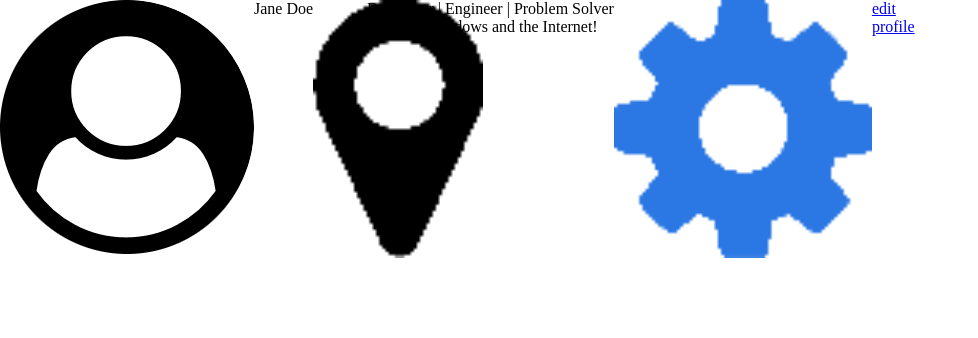
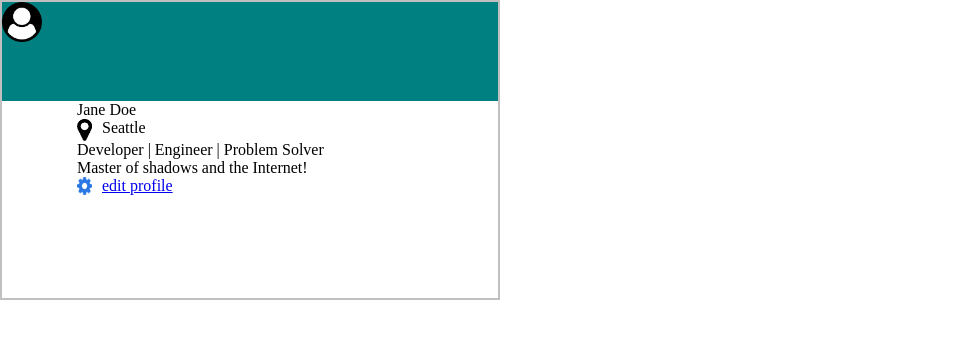
Before and after one commit to dreessen-n/user-card, a plain HTML site: page index.html in a window 1280 px wide. Shown: the whole page, without its empty margins (0-978 px from the left). Drawn offline with Linux system fonts and the light colour scheme.

Commit message:
Add bgc to head and content Add margin and adjust content

```diff
--- a/index.html
+++ b/index.html
@@ -17,15 +17,15 @@
                 <p>Jane Doe</p>
             </div>
             <div class="location">
-                <img src="./assets/icons/map-marker.png" alt="location icon" class="ing_location-icon">
-                <p class="location"></p>
+                <img src="./assets/icons/map-marker.png" alt="location icon" class="img_location-icon">
+                <p class="location">Seattle</p>
             </div>
             <div class="job">
                 <p>Developer | Engineer | Problem Solver<br/>Master of shadows and the Internet!</p>
             </div>
             <div class="edit">
                 <img src="./assets/icons/gear.png" alt="gear icon" class="img_edit-profile">
-                <a href="#">edit profile</a>
+                <a href="#" class="edit" >edit profile</a>
             </div>
         </div>
     </div>
--- a/style.css
+++ b/style.css
@@ -6,24 +6,63 @@
     box-sizing: border-box;
 }
 
+
+img {
+    width: 20px;
+}
+
 .container {
     display: flex;
+    flex-direction: column;
+    border: 2px solid silver;
+    flex: 0 0 auto;
+    width: 500px;
+    height: 300px;
 }
 
-.head {}
+.head {
+    flex: 1;
+    background-color: teal;
+}
+
+.img_user-icon {
+    width: 40px;
+}
 
 .content {
     display: flex;
+    flex: 2;
+    flex-direction: column;
+    margin-left: 75px;
 }
 
 .name {}
 
 .location {
     display: flex;
+    flex-direction: row;
+}
+
+.img_location-icon {
+    flex: 0 0 auto;
+    width: 15px;
+}
+
+p.location {
+    margin-left: 10px;
 }
 
 .job {}
 
 .edit {
     display: flex;
+    flex: 0 0 auto;
 }
+
+.img_edit-profile {
+    width: 15px;
+}
+
+a.edit {
+    margin-left: 10px;
+}
```
